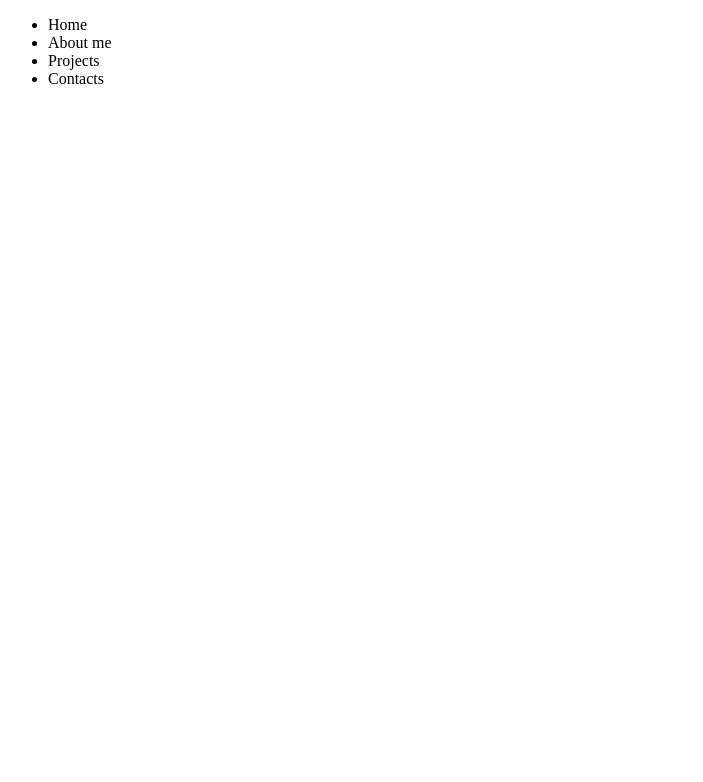
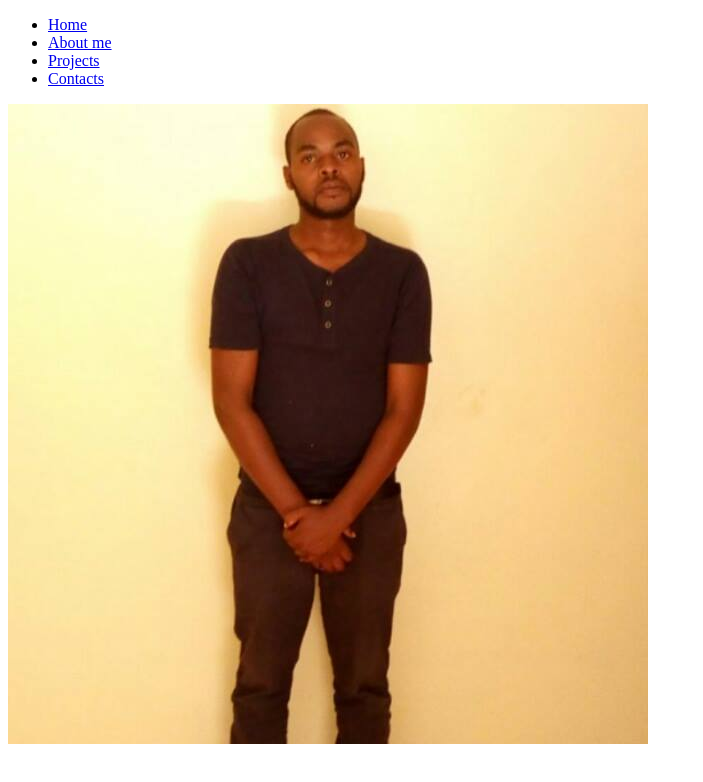
Before and after one commit to mwikiaBundi1/portfolio, a plain HTML site: page index.html in a window 1280 px wide. Shown: the whole page, without its empty margins (0-703 px from the left). Drawn offline with Linux system fonts and the light colour scheme.

Commit message:
Add Profile picture & Add image directory

```diff
--- a/index.html
+++ b/index.html
@@ -10,15 +10,16 @@
 <body>
      <nav>
          <ul>
-             <li><a href="#home"></a>Home</li>
-             <li><a href="#about"></a>About me</li>
-             <li><a href="#projects"></a>Projects</li>
-             <li><a href="#contacts"></a>Contacts</li>
-
-
+             <li><a href="nav">Home</a></li>
+             <li><a href="#about">About me</a></li>
+             <li><a href="#projects">Projects</a></li>
+             <li><a href="#contacts">Contacts</a></li>
 
          </ul>
      </nav>
+     <div id="profile">
+         <img src="images/42213863_473912369776183_7474460327426392064_n.jpg" alt="image of Mr. Mwikia">
+     </div>
 
 </body>
 </html>
```
Also changed, not shown: images/42213863_473912369776183_7474460327426392064_n.jpg (added).
